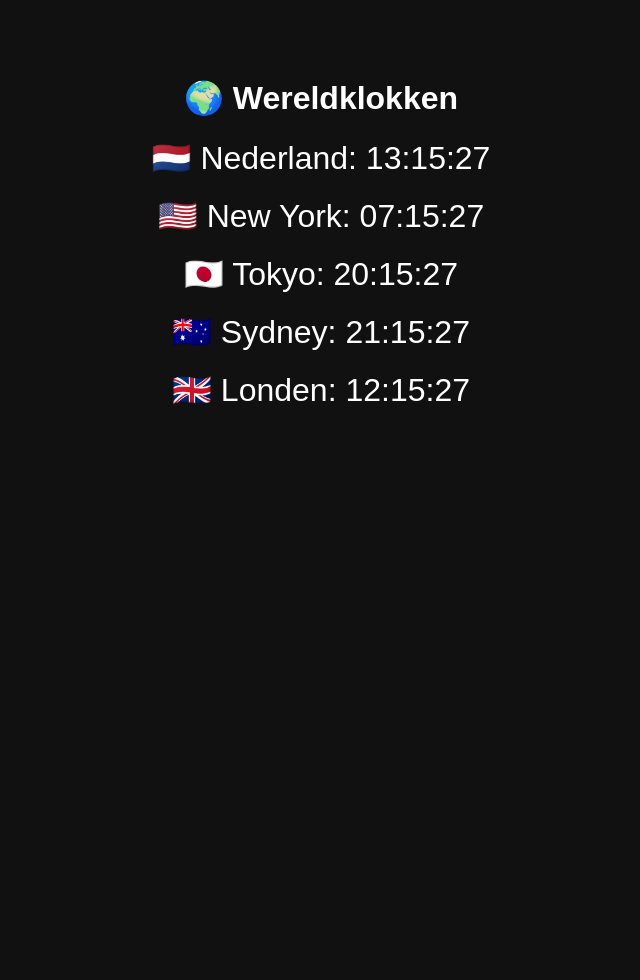
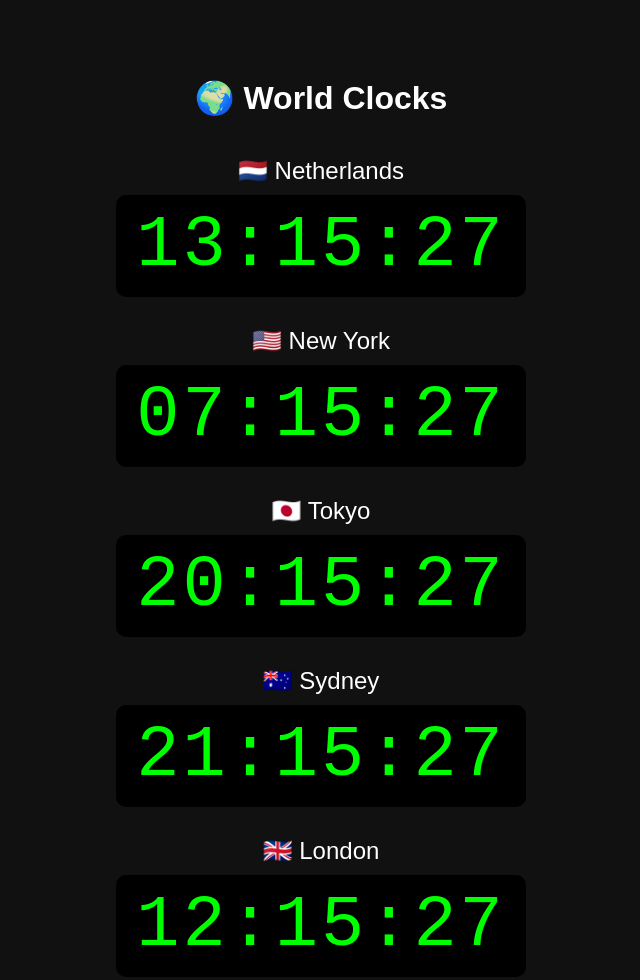
Before and after one commit to yahya747/worldclocks, a plain HTML site: page index.html in a window 1280 px wide. Shown: the whole page, without its empty margins (319-959 px from the left). Before the commit the page ends 800 px from the top, so only its background shows below. Drawn offline with Linux system fonts and the light colour scheme; a web font is replaced by a local one.

Commit message:
index.html

```diff
--- a/index.html
+++ b/index.html
@@ -1,10 +1,15 @@
 <!DOCTYPE html>
-<html lang="nl">
+<html lang="en">
 <head>
   <meta charset="UTF-8" />
   <meta name="viewport" content="width=device-width, initial-scale=1.0"/>
-  <title>Wereldklokken</title>
+  <title>World Clocks</title>
   <style>
+    @font-face {
+      font-family: 'Digital';
+      src: url('https://cdn.jsdelivr.net/gh/keshikan/Digital-7@master/digital-7.ttf') format('truetype');
+    }
+
     body {
       font-family: sans-serif;
       background-color: #111;
@@ -12,20 +17,38 @@
       text-align: center;
       padding-top: 50px;
     }
+
+    h1 {
+      font-family: sans-serif;
+      margin-bottom: 40px;
+    }
+
     .clock {
-      font-size: 2em;
-      margin: 20px;
+      font-size: 1.5em;
+      margin: 30px 0;
+    }
+
+    .time {
+      font-family: 'Digital', monospace;
+      font-size: 3em;
+      color: #0f0;
+      background: black;
+      padding: 10px 20px;
+      border-radius: 10px;
+      display: inline-block;
+      margin-top: 10px;
+      letter-spacing: 3px;
     }
   </style>
 </head>
 <body>
-  <h1>🌍 Wereldklokken</h1>
+  <h1>🌍 World Clocks</h1>
 
-  <div class="clock" id="nl">🇳🇱 Nederland: <span id="time-nl"></span></div>
-  <div class="clock" id="ny">🇺🇸 New York: <span id="time-ny"></span></div>
-  <div class="clock" id="tokyo">🇯🇵 Tokyo: <span id="time-tokyo"></span></div>
-  <div class="clock" id="sydney">🇦🇺 Sydney: <span id="time-sydney"></span></div>
-  <div class="clock" id="london">🇬🇧 Londen: <span id="time-london"></span></div>
+  <div class="clock">🇳🇱 Netherlands<br><span class="time" id="time-nl"></span></div>
+  <div class="clock">🇺🇸 New York<br><span class="time" id="time-ny"></span></div>
+  <div class="clock">🇯🇵 Tokyo<br><span class="time" id="time-tokyo"></span></div>
+  <div class="clock">🇦🇺 Sydney<br><span class="time" id="time-sydney"></span></div>
+  <div class="clock">🇬🇧 London<br><span class="time" id="time-london"></span></div>
 
   <script>
     function updateClocks() {
@@ -38,11 +61,12 @@
       };
 
       for (const [id, zone] of Object.entries(zones)) {
-        const time = new Date().toLocaleTimeString("nl-NL", {
+        const time = new Date().toLocaleTimeString("en-GB", {
           timeZone: zone,
           hour: "2-digit",
           minute: "2-digit",
-          second: "2-digit"
+          second: "2-digit",
+          hour12: false // ← DIT zorgt voor 24-uurs klok
         });
         document.getElementById("time-" + id).textContent = time;
       }
```
